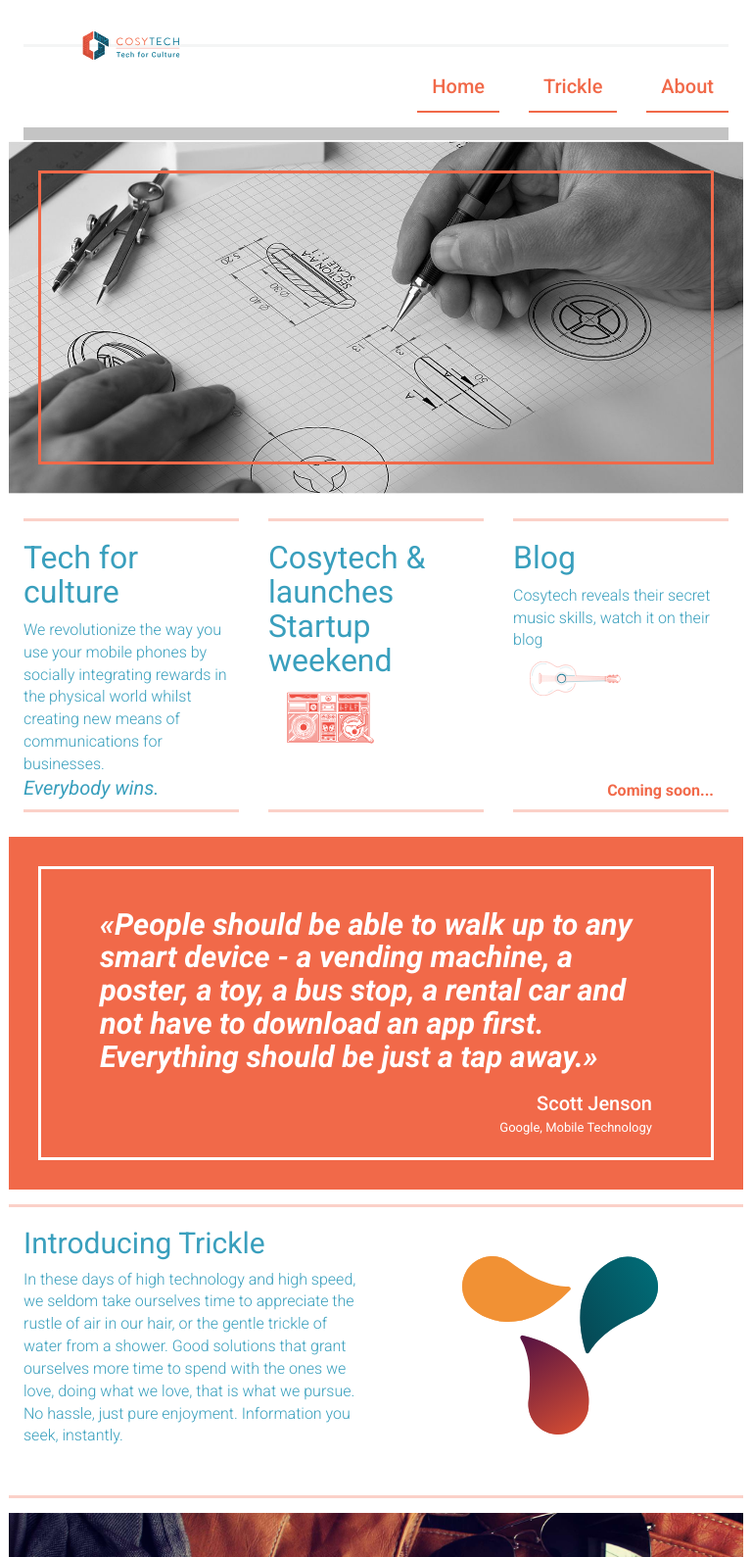
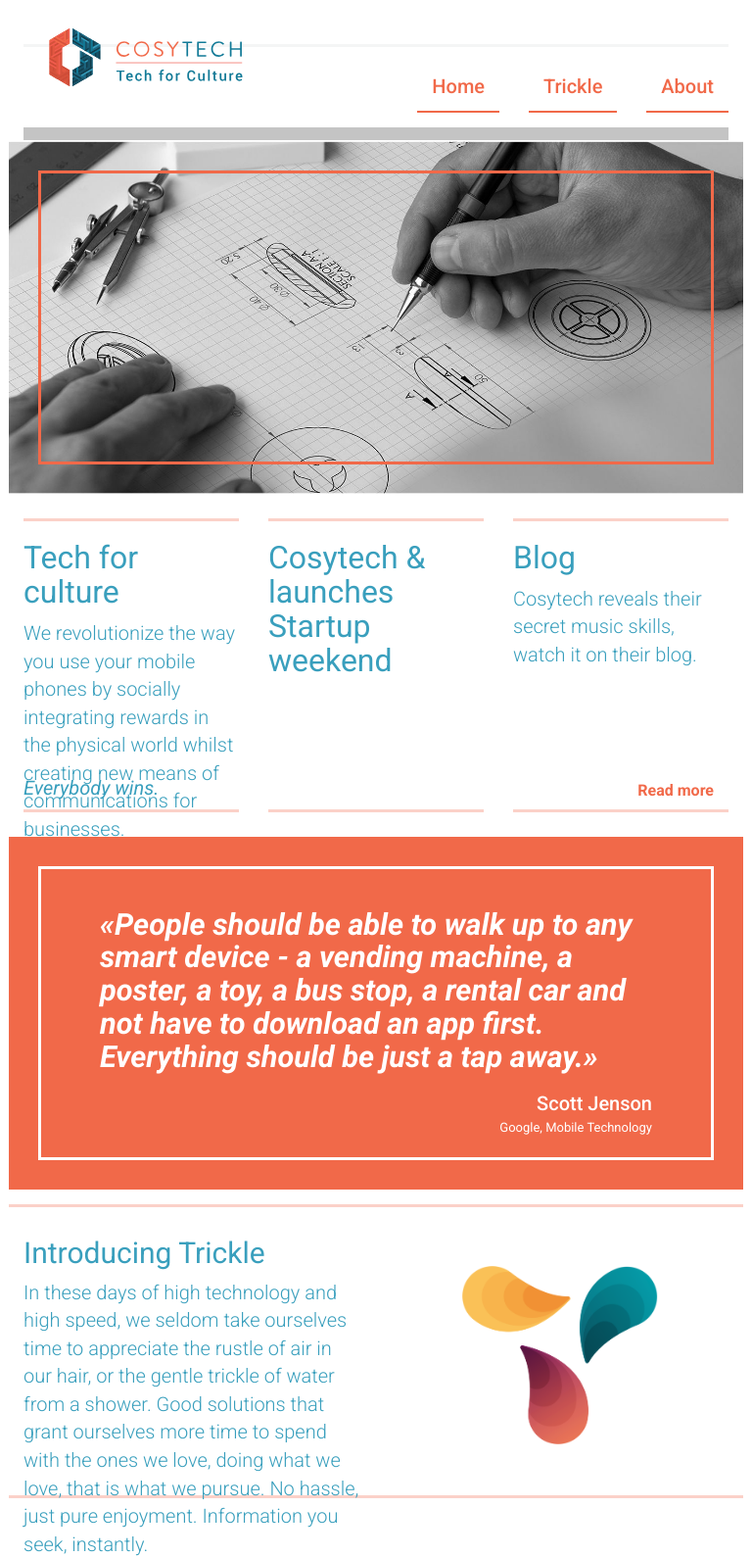
Before and after one commit to rix1/cosytech-website, a Django app: page / in a window 768 px wide. Shown: the top 1589 px of the page at 98% size. Run offline with Django 3.2, Linux system fonts and the light colour scheme; some libraries are stand-ins or nearby versions; grey boxes are pictures that could not be loaded.

Commit message:
Fixed proper Trickle logo. Svg seems to be hard with gradients and lots of shapes, so its just a png for now.

```diff
--- a/website/landing/templates/index.html
+++ b/website/landing/templates/index.html
@@ -33,19 +33,21 @@
                 <div class="col-sm-4">
                     <div class="article article-preview">
                         <h2>Cosytech & launches Startup weekend</h2>
+                        <p class="hidden-sm hidden-md hidden-lg">Startup Weekend was an intensive bootcamp for entrepreneurs, where the goal of sharing ideas, form teams and launch a startup in 54 hours. No talk, all action.
+                        </p>
                         <div class="img-box">
                             <img src="{% static "img/stereo.svg" %}" alt="stereo"/>
                         </div>
                     </div>
                 </div>
                 <div class="col-sm-4">
-                    <div class="article article-preview">
+                    <div class="article article-preview" style="border-bottom: solid 3px rgba(241,105,73,0.3)">
                         <h2>Blog</h2>
-                        <p>Cosytech reveals their secret music skills, watch it on their blog</p>
-                        <div class="img-box">
+                        <p>Cosytech reveals their secret music skills, watch it on their blog.</p>
+                        <div class="img-box" style="padding-top: 30px" >
                             <img src="{% static "img/guitar.svg" %}" alt=""/>
                         </div>
-                        <a href="" class="pull-down read-more">Coming soon...</a>
+                        <a href="http://blog.cosytech.net/" class="pull-down read-more">Read more</a>
                     </div>
 
                 </div>
@@ -85,7 +87,7 @@
                     </p>
                 </div>
                 <div class="col-sm-6 hidden-xs">
-                    <img class=" img-responsive" src="{% static "img/trickle-logo.svg" %}" alt="Trickle logo"/>
+                    <img class=" img-responsive" src="{% static "img/trickle-logo.png" %}" alt="Trickle logo"/>
                 </div>
             </div>
         </div>
@@ -117,7 +119,7 @@
                     </div>
                     <div class="col-sm-2">
                         <img src="{% static "img/icon_map.svg" %}" alt=""/>
-                        <p>Mapping customer behaviour</p>
+                        <p>Mapping customer behaadviour</p>
                     </div>
                     <div class="col-sm-2">
                         <img src="{% static "img/icon_nfc.svg" %}" alt=""/>
--- a/website/static/landing/index.css
+++ b/website/static/landing/index.css
@@ -24,16 +24,14 @@ html {
 body {
   font-family: "Roboto", sans-serif;
   font-style: normal;
-  font-weight: 300;
-
-
+  font-weight: 200;
   color: #399fbd;
   font-size: 20px;
   -webkit-font-smoothing: antialiased;
   line-height: 1.42857143;
   background-color: white;
 }
-@media (max-width: 780px) {
+@media (max-width: 768px) {
   .navbar-collapse {
     text-align: center;
     background-color: white;
@@ -45,7 +43,10 @@ body {
     box-shadow: 0px 13px 0px 0px rgba(163, 163, 163, 0.64);
   }
   .navbar-brand {
-    width: 300px;
+    padding: 10px 0 40px 30px;
+  }
+  .article-preview img {
+    display: none;
   }
 }
 a:visited {
@@ -88,7 +89,9 @@ a:visited {
 .article-preview {
   margin: 10px 0px;
   border-top: solid 3px rgba(241, 105, 73, 0.3);
-  border-bottom: solid 3px rgba(241, 105, 73, 0.3);
+}
+.article-preview img {
+  margin: 0 auto;
 }
 .article a {
   text-decoration: none;
@@ -96,16 +99,17 @@ a:visited {
 .article p {
   font-size: 2vmin;
 }
+@media (min-width: 768px) {
+  .article-preview {
+    border-bottom: solid 3px rgba(241, 105, 73, 0.3);
+  }
+}
 @media (max-width: 780px) {
   .article p {
-    font-size: 2vmax;
+    font-size: 1em;
   }
   .article-preview > h2 {
     font-size: 4vmax;
-  }
-  img {
-    width: 50%;
-    margin: 0 auto;
   }
 }
 p > em {
@@ -133,7 +137,7 @@ h2 {
   right: 0;
   padding-right: 30px;
   color: #f16949;
-  font-weight: 700;
+  font-weight: 600;
   font-size: 16px;
 }
 .read-more :hover {
@@ -148,7 +152,7 @@ h2 {
   margin-right: 60px;
   margin-top: 40px;
   font-size: 4vmin;
-  font-weight: 700;
+  font-weight: 600;
   font-style: italic;
 }
 .quote-section .author {
@@ -181,6 +185,9 @@ h2 {
 .sectionA {
   margin-top: 30px;
 }
+.article-full-width {
+  padding-top: 10px;
+}
 .article-full-width img {
   width: 200px;
   padding-top: 50px;
@@ -202,7 +209,7 @@ video {
 }
 .buzzword img {
   width: 60%;
-  padding-top: 10%;
+  padding-top: 30px;
 }
 .buzzword p {
   padding-top: 10px;
--- a/website/static/landing/index.less
+++ b/website/static/landing/index.less
@@ -25,12 +25,13 @@ body {
   background-color: white;
 }
 
-@media (max-width: 780px){
+@media (max-width: 768px){
   .navbar-collapse {
     text-align: center;
     background-color: white;
     margin-top: 30px;
     margin-bottom: 20px;
+
 
     border-top: solid 3px fade(@cosy-grey, 30%);
 
@@ -39,7 +40,12 @@ body {
     box-shadow: 0px 13px 0px 0px rgba(163,163,163,0.64);
   }
   .navbar-brand{
-    width: 300px;
+    padding: 10px 0 40px 30px;
+
+  }
+
+  .article-preview img{
+    display: none;
   }
 }
 
@@ -85,7 +91,7 @@ a:visited{
 }
 
 #border-box{
- .cosy-box(@cosy-orange);
+  .cosy-box(@cosy-orange);
 }
 
 .article{
@@ -95,7 +101,11 @@ a:visited{
 .article-preview{
   margin: 10px 0px;
   border-top: solid 3px fade(@cosy-orange, 30%);
-  border-bottom: solid 3px fade(@cosy-orange, 30%);
+//  border-bottom: solid 3px fade(@cosy-orange, 30%);
+}
+
+.article-preview img{
+  margin: 0 auto;
 }
 
 .article a{
@@ -106,19 +116,22 @@ a:visited{
   font-size: 2vmin;
 }
 
+@media (min-width: 768px) {
+
+  .article-preview{
+    border-bottom: solid 3px fade(@cosy-orange, 30%);
+  }
+
+}
+
 
 @media (max-width: 780px) {
   .article p {
-    font-size: 2vmax;
+    font-size: 1em;
   }
-    .article-preview > h2{
-      font-size: 4vmax;
-    }
-
-    img{
-      width: 50%;
-      margin: 0 auto;
-    }
+  .article-preview > h2{
+    font-size: 4vmax;
+  }
 }
 
 p > em{
@@ -209,10 +222,11 @@ h2{
 }
 
 .sectionA{
-    margin-top: 30px;
+  margin-top: 30px;
 }
 
 .article-full-width{
+  padding-top: 10px;
 }
 
 .article-full-width img{
@@ -239,7 +253,7 @@ video{
 
   img{
     width: 60%;
-    padding-top: 10%;
+    padding-top: 30px;
   }
 
   p{
--- a/website/templates/__base.html
+++ b/website/templates/__base.html
@@ -8,7 +8,7 @@
         <meta name="description" content="CosyTech" />
         <meta name="keywords" content="Proximity, NFC, BLE" />
         <meta name="viewport" content="width=device-width, initial-scale=1, maximum-scale=1" />
-        <link rel="icon" href="{% static "img/cosytech-logo.png" %}" />  {% comment %}TODO: fix small icons{% endcomment %}
+        <link rel="icon" href="{% static "img/cosytech-logo.png" %}" />
     {% endblock %}
 
     <title>{% block title %}CosyTech{% endblock %}</title>
@@ -25,15 +25,17 @@
 <header class="navbar navbar-fixed-top" role="banner">
     <div class="container">
         <div class="navbar-header">
+            <a href="../#" class="navbar-brand" alt="Less">
+                <img src=" {% static "img/logo.svg" %} " alt="logo">
+            </a>
+
             <button class="navbar-toggle collapsed" type="button" data-toggle="collapse" data-target=".bs-navbar-collapse">
                 <span class="sr-only">Toggle navigation</span>
                 <span class="icon-bar"></span>
                 <span class="icon-bar"></span>
                 <span class="icon-bar"></span>
             </button>
-            <a href="../#" class="navbar-brand" alt="Less">
-                <img src=" {% static "img/logo.svg" %} " alt="logo">
-            </a>
+
         </div>
         <nav class="navbar-collapse bs-navbar-collapse collapse" role="navigation" style="height: 1px;">
             <ul class="nav navbar-nav navbar-right">
```
Also changed, not shown: website/static/img/trickle-logo.png (added), website/static/img/trickle-logo.svg (deleted).
